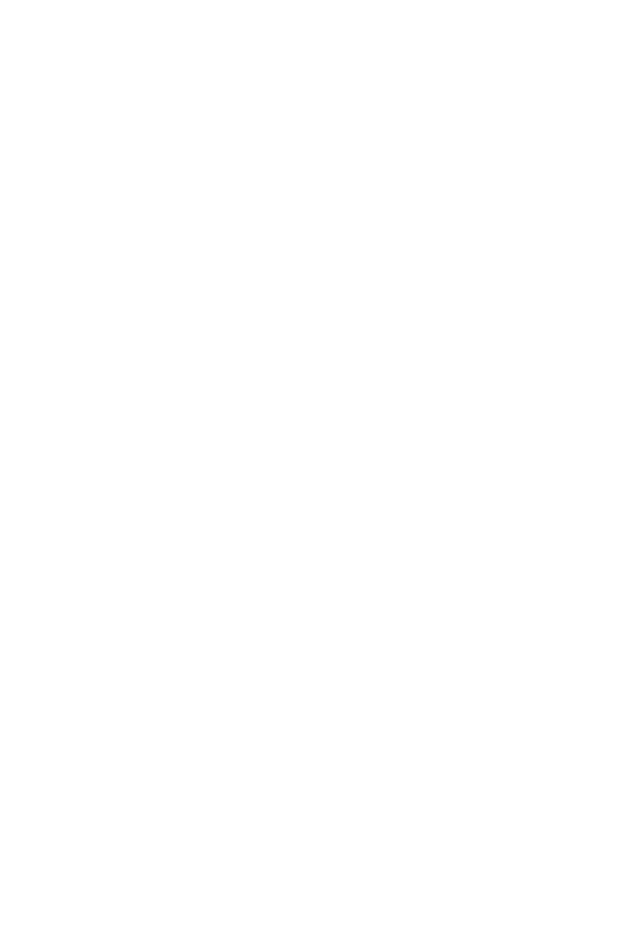
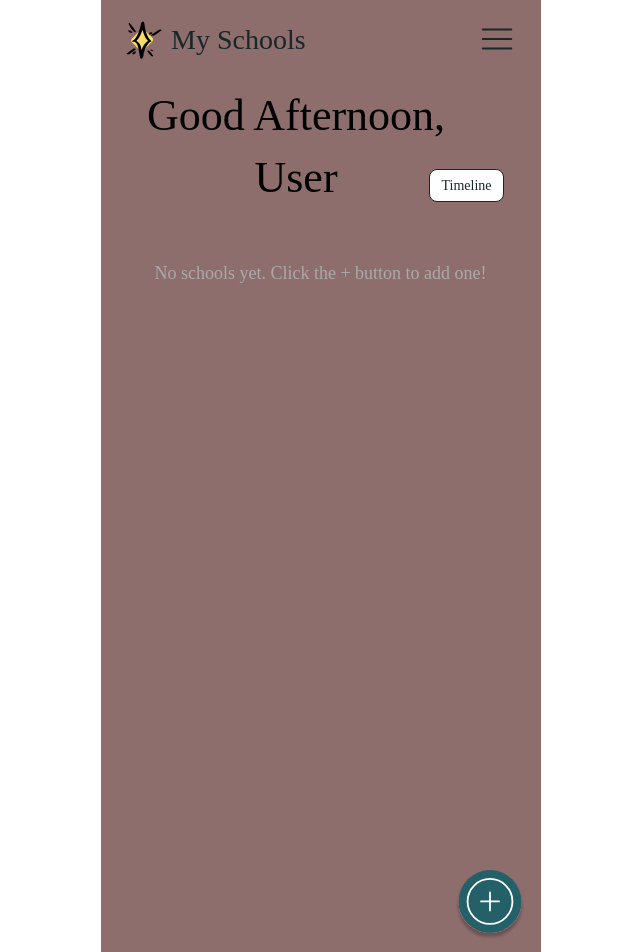
Before and after one commit to Sophie-S-W/TrackTracker, a React (Vite) app: page /school-list in a window 1280 px wide. Before the commit this address had no page. Shown: the top 952 px of the page, without its empty margins (319-959 px from the left). Before the commit the page ends 800 px from the top, so only its background shows below. Built offline with nearby package versions, Linux system fonts and the light colour scheme.

Commit message:
adding part of SchoolListPage

```diff
--- a/src/components/Header.jsx
+++ b/src/components/Header.jsx
@@ -29,7 +29,7 @@
       </header>
 
       {menuOpen && (
-        <PreLoginMenu onClose={() => setMenuOpen(false)} />
+          <PreLoginMenu onClose={() => setMenuOpen(false)} />
       )}
     </>
   );
--- /dev/null
+++ b/src/components/SchoolCard.css
@@ -0,0 +1,61 @@
+.school-card {
+  position: relative;
+  background: #FADB67;
+  border-radius: 10px;
+  box-shadow: inset 0px 4px 4px rgba(0,0,0,0.25);
+  padding: 20px 60px 20px 24px;
+  min-height: 100px;
+  display: flex;
+  flex-direction: column;
+  justify-content: center;
+  gap: 8px;
+}
+
+/* DDL 日期 */
+.school-deadline {
+  font-family: 'Inria Serif', serif;
+  font-weight: 700;
+  font-size: 22px;
+  color: #000;
+  margin-bottom: 4px;
+}
+
+/* 学校名 */
+.school-name {
+  font-family: 'Inria Serif', serif;
+  font-size: 18px;
+  color: #000;
+  margin-bottom: 2px;
+  line-height: 1.2;
+}
+
+/* 项目名 */
+.school-program {
+  font-family: 'Inria Serif', serif;
+  font-size: 16px;
+  color: #E29000;
+  line-height: 1.2;
+}
+
+/* 编辑按钮 */
+.edit-btn {
+  position: absolute;
+  right: 16px;
+  top: 50%;
+  transform: translateY(-50%);
+  width: 44px;
+  height: 44px;
+  background: #8AD1D7;
+  border-radius: 10px;
+  border: none;
+  box-shadow: 0 4px 4px rgba(0,0,0,0.25);
+  display: flex;
+  align-items: center;
+  justify-content: center;
+  cursor: pointer;
+  z-index: 2;
+}
+.edit-btn img {
+  width: 31px;
+  height: 31px;
+}
--- /dev/null
+++ b/src/components/SchoolCard.jsx
@@ -0,0 +1,12 @@
+import React from 'react';
+
+export default function SchoolCard({ college, program, deadline }) {
+  return (
+    <div className="school-card">
+      <div className="school-deadline">{deadline}</div>
+      <div className="school-name">{college}</div>
+      <div className="school-program">{program}</div>
+      {/* 这里可以加编辑按钮 */}
+    </div>
+  );
+}
--- a/src/main.jsx
+++ b/src/main.jsx
@@ -5,6 +5,7 @@
 import AddSchoolPage from './pages/AddSchoolPage'
 import LoginPage from './pages/LoginPage'
 import SignUpPage from './pages/SignUpPage'
+import SchoolListPage from './pages/SchoolListPage.jsx'
 import './index.css';
 import App from './App.jsx';
 
@@ -16,6 +17,7 @@
       <Route path="/add-school" element={<AddSchoolPage />} />
       <Route path="/login" element={<LoginPage />} />
       <Route path="/signup" element={<SignUpPage />} />
+      <Route path="/school-list" element={<SchoolListPage />} />
     </Routes>
   </BrowserRouter>
 )
--- a/src/pages/AddSchoolPage.css
+++ b/src/pages/AddSchoolPage.css
@@ -37,7 +37,7 @@
   width: 314px;
   display: flex;
   flex-direction: column;
-  gap: 24px;
+  gap: 12px;
   z-index: 2;
 }
 
@@ -45,7 +45,7 @@
 .add-school-page .form-group {
   display: flex;
   flex-direction: column;
-  gap: 8px;
+  gap: 4px;
 }
 .add-school-page .form-group label {
   /* font-family: 'Inria Serif', serif;
@@ -58,20 +58,25 @@
   letter-spacing: 0%;
 }
 
-/* 通用输入框包装器 */
-.add-school-page .search-input-wrapper {
-  position: relative;
-}
-.add-school-page .text-input,
+/* 统一 School/Program/Deadline 输入框样式 */
+.add-school-page .form-group input,
 .add-school-page .search-input-wrapper input {
+  background: #fff;
+  display: flex;
+  flex-direction: row;
+  align-items: center;
   width: 100%;
   padding: 12px 16px;
-  border: 1px solid #d9d9d9;
+  width: 314px;
+  min-width: 240px;
+  height: 50px;
+  background: #FFFFFF;
+  border: 1px solid #D9D9D9;
   border-radius: 10px;
   font-family: 'Inter', sans-serif;
   font-size: 16px;
-  color: #1e1e1e;
-  outline: none;
+  color: #1E1E1E;
+  box-sizing: border-box;
 }
 
 /* 放大镜 & 日历图标 */
@@ -185,3 +190,18 @@
   top: 5px;
   z-index: 2;
 }
+
+.add-school-page .form-group .description {
+  font-family: 'Inria Serif', serif;
+  font-size: 16px;
+  color: #757575;
+  margin-bottom: 0px;
+  margin-top: 0;
+}
+
+.add-school-page .search-bar {
+  background: none;
+  border-radius: 0;
+  box-shadow: none;
+  padding: 0;
+}
--- a/src/pages/AddSchoolPage.jsx
+++ b/src/pages/AddSchoolPage.jsx
@@ -51,14 +51,12 @@
       <div className="add-school-form">
         <div className="form-group">
           <label htmlFor="school">School</label>
-          <div className="search-input-wrapper">
-            <SearchBar
-              id="school"
-              value={college}
-              onChange={e => setCollege(e.target.value)}
-              placeholder="Search or enter your own"
-            />
-          </div>
+          <div className="description">Search or enter your own</div>
+          <SearchBar
+            id="school"
+            value={college}
+            onChange={e => setCollege(e.target.value)}
+          />
         </div>
 
         <div className="form-group">
--- a/src/pages/LoginPage.css
+++ b/src/pages/LoginPage.css
@@ -75,6 +75,7 @@
   padding: 12px 16px;
   font-family: 'Inter', sans-serif;
   font-size: 16px;
+  background: #fff;
   color: #1E1E1E;
   border: 1px solid #D9D9D9;
   border-radius: 8px;
--- /dev/null
+++ b/src/pages/SchoolListPage.css
@@ -0,0 +1,105 @@
+.school-list-page {
+  position: relative;
+  width: 440px;
+  min-height: 956px;
+  background: #8e6d6d; /* 最后改成白色 */
+  overflow-x: hidden;
+  font-family: 'Inria Serif', serif;
+}
+
+/* 顶栏 */
+.school-list-header {
+  position: absolute;
+  top: 19px;
+  left: 24px;
+  width: 391px;
+  height: 40px;
+  display: flex;
+  align-items: center;
+  justify-content: space-between;
+  z-index: 3;
+}
+.school-list-header .header-logo {
+  height: 38px;
+}
+.school-list-header .header-title {
+  font-family: 'Just Me Again Down Here', cursive;
+  font-size: 32px;
+  color: #192729;
+  text-align: center;
+  flex: 1;
+}
+.school-list-header .header-menu-btn {
+  background: none;
+  border: none;
+  padding: 0;
+  cursor: pointer;
+  width: 38px;
+  height: 38px;
+}
+
+/* 问候语 */
+.greeting {
+  position: absolute;
+  left: 41px;
+  top: 85px;
+  width: 308px;
+  height: 117px;
+  font-family: 'Just Me Again Down Here', cursive;
+  font-size: 44px;
+  color: #000;
+  line-height: 140%;
+  white-space: pre-line;
+}
+
+/* Timeline 按钮 */
+.timeline-btn {
+  position: absolute;
+  left: 328px;
+  top: 169px;
+  width: 75px;
+  height: 33px;
+  display: flex;
+  justify-content: center;
+  align-items: center;
+  border: 1px solid #192729;
+  border-radius: 8px;
+  background: #fff;
+  font-family: 'Inria Serif', serif;
+  font-size: 14px;
+  color: #192729;
+  cursor: pointer;
+  box-shadow: none;
+  padding: 0;
+}
+
+/* 学校卡片列表 */
+.school-list {
+  position: absolute;
+  top: 220px;
+  left: 36px;
+  width: 367px;
+  display: flex;
+  flex-direction: column;
+  gap: 24px;
+}
+
+/* 添加按钮 */
+.add-btn {
+  position: absolute; /* 或 fixed，取决于你的布局 */
+  left: 354px;
+  top: 870px;
+  width: 70px;
+  height: 70px;
+  background: none;
+  border: none;
+  padding: 0;
+  cursor: pointer;
+  z-index: 10;
+}
+
+.add-btn-icon {
+  width: 100%;
+  height: 100%;
+  display: block;
+}
--- /dev/null
+++ b/src/pages/SchoolListPage.jsx
@@ -0,0 +1,71 @@
+import React, { useEffect, useState } from 'react';
+import { useNavigate } from 'react-router-dom';
+import Header from '../components/Header';
+import SchoolCard from '../components/SchoolCard';
+import AddButton from '../assets/Addbutton.svg';
+import './SchoolListPage.css';
+
+function getGreeting() {
+  const hour = new Date().getHours();
+  if (hour < 12) return 'Good Morning';
+  if (hour < 18) return 'Good Afternoon';
+  return 'Good Evening';
+}
+
+export default function SchoolListPage() {
+  const [username, setUsername] = useState('');
+  const [schools, setSchools] = useState([]);
+  const navigate = useNavigate();
+
+  // 读取用户名和学校列表
+  useEffect(() => {
+    setUsername(localStorage.getItem('username') || 'User');
+    setSchools(JSON.parse(localStorage.getItem('schools') || '[]'));
+  }, []);
+
+  // 跳转到添加学校页面
+  const handleAddSchool = () => {
+    navigate('/add-school');
+  };
+
+  // 跳转到时间线页面（如有）
+  const handleTimeline = () => {
+    navigate('/timeline');
+  };
+
+  return (
+    <div className="school-list-page">
+      {/* 顶栏 */}
+      <Header title="My Schools" />
+
+      {/* 问候语 */}
+      <div className="greeting">
+        {getGreeting()},<br />
+        {username}
+      </div>
+
+      {/* Timeline 按钮 */}
+      <button className="timeline-btn" onClick={handleTimeline}>
+        Timeline
+      </button>
+
+      {/* 学校卡片列表 */}
+      <div className="school-list">
+        {schools.length === 0 ? (
+          <div style={{ color: '#aaa', fontSize: 18, textAlign: 'center', marginTop: 40 }}>
+            No schools yet. Click the + button to add one!
+          </div>
+        ) : (
+          schools.map((school, idx) => (
+            <SchoolCard key={idx} {...school} />
+          ))
+        )}
+      </div>
+
+      {/* 添加按钮 */}
+      <button className="add-btn" onClick={handleAddSchool}>
+        <img src={AddButton} alt="Add" className="add-btn-icon" />
+      </button>
+    </div>
+  );
+}
--- a/src/pages/SignUpPage.css
+++ b/src/pages/SignUpPage.css
@@ -58,12 +58,18 @@
   padding: 12px 16px;
   font-family: 'Inter', sans-serif;
   font-size: 16px;
-  color: #1E1E1E;
+  background: #fff;
   border: 1px solid #D9D9D9;
   border-radius: 8px;
   box-sizing: border-box;
+  color: #1E1E1E;
+}
 
+.sign-up-page .form-group input::placeholder {
+  color: #757575;
+  opacity: 1;
 }
+
 .card-content .error-message {
   color: #8C1D18;
   font-family: 'Inria Serif', serif;
```
Also changed, not shown: src/assets/Addbutton.svg (added).
